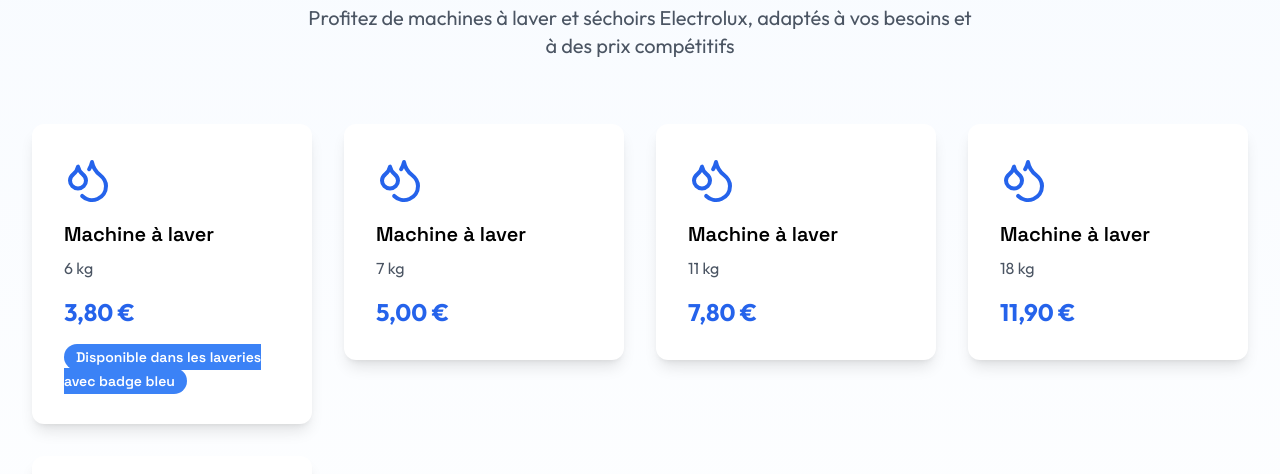
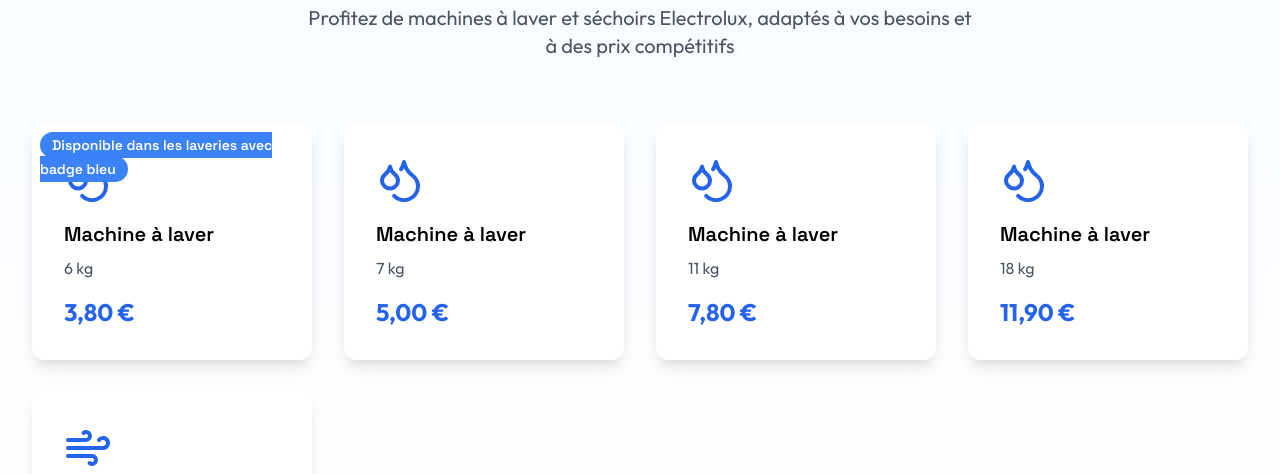
Before and after one commit to blebar25/lavexpress, a React (Vite) app: page / in a window 1280 px wide. Shown: the part 980-1454 px from the top of the page. Built offline with nearby package versions, Linux system fonts and the light colour scheme.

Commit message:
style: repositionnement des badges en position absolue

```diff
--- a/src/App.tsx
+++ b/src/App.tsx
@@ -486,18 +486,18 @@ export default function App() {
                   variants={fadeInUp}
                 >
                   <div className="relative group bg-white rounded-xl p-8 shadow-lg hover:shadow-2xl transition-all duration-300">
+                    {item.capacity === '6 kg' && (
+                      <div className="absolute top-2 left-2">
+                        <span className="bg-blue-500 text-white px-3 py-1 rounded-full text-sm font-semibold">
+                          Disponible dans les laveries avec badge bleu
+                        </span>
+                      </div>
+                    )}
                     <div className="absolute inset-0 bg-gradient-to-r from-blue-600/5 to-purple-600/5 opacity-0 group-hover:opacity-100 transition-opacity rounded-xl"></div>
                     <item.icon className="w-12 h-12 text-blue-600 mb-4" />
                     <h3 className="text-xl font-semibold mb-2">{item.type}</h3>
                     <p className="text-gray-600 mb-4">{item.capacity}</p>
                     <p className="text-2xl font-bold text-blue-600">{item.price}</p>
-                    {item.capacity === '6 kg' && (
-                      <div className="mt-4">
-                        <span className="bg-blue-500 text-white px-3 py-1 rounded-full text-sm font-semibold">
-                          Disponible dans les laveries avec badge bleu
-                        </span>
-                      </div>
-                    )}
                   </div>
                 </motion.div>
               ))}
@@ -551,7 +551,7 @@ export default function App() {
                         className="w-full h-full object-cover"
                       />
                       {location.has6kgMachines && (
-                        <div className="absolute top-2 right-2">
+                        <div className="absolute top-2 left-2">
                           <span className="bg-blue-500 text-white px-3 py-1 rounded-full text-sm font-semibold">
                             Machines 6kg
                           </span>
```
